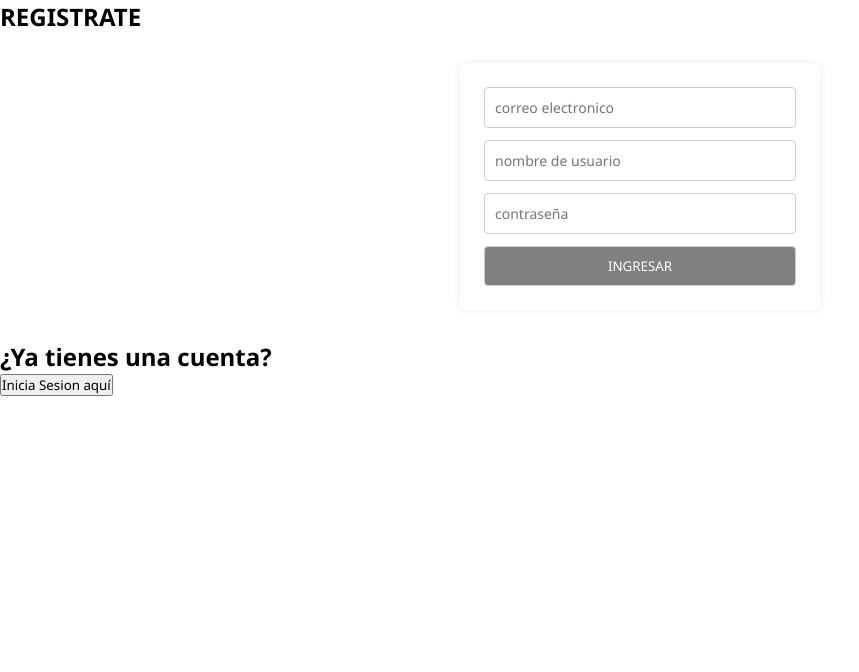
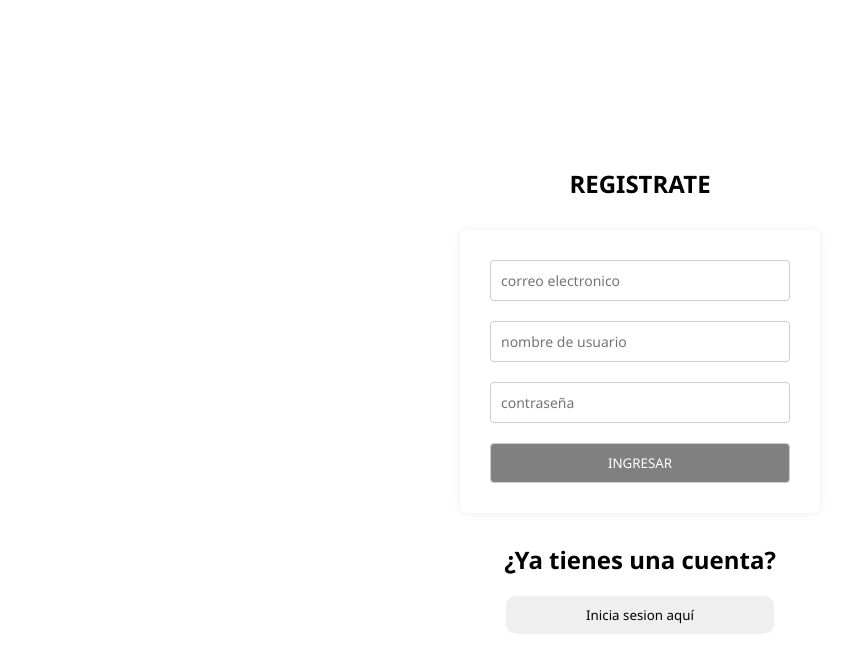
Before and after one commit to ZoeValverde/tp-frontend-valverde, a React (Vite) app: page /Register in a window 1280 px wide. Shown: the top 672 px of the page, without its empty margins (0-859 px from the left). Built offline with nearby package versions, Linux system fonts and the light colour scheme.

Commit message:
style: views Login and Register

```diff
--- a/src/assets/components/Chat.jsx
+++ b/src/assets/components/Chat.jsx
@@ -1,6 +1,5 @@
 import { useState, useRef, useEffect, useContext } from "react"
 import { ChatContext } from "../context/ChatContext.jsx"
-import { useNavigate } from "react-router-dom"
 
 const Chat = () => {
   const [text, setText] = useState("")
--- a/src/assets/styles/main.css
+++ b/src/assets/styles/main.css
@@ -11,10 +11,6 @@
   display: flex;
   background-color: #f9f9f9;
 }
-
-/* Register */
-
-
 
 /* aside styles */
 
@@ -79,7 +75,6 @@ background-color: aqua;
   width: 50px;
   border-radius: 50%;
 }
-
 
 
 .not-found-text {
@@ -219,26 +214,70 @@ background-color: aqua;
   background-color: rgb(123, 123, 123);
 }
 
-/* login styles */
+/* Register Styles*/
 
-/* Login styles */
+.Register{
+height: 100vh;
+align-content: center;
+text-align: center;
+}
+
+.register-login{
+  display: flex;
+  flex-direction: column;
+  justify-content: center;
+  align-items: center;
+}
+
+.register-login h2{
+  margin-bottom: 20px;
+}
+
+.register-login button{
+  padding: 10px 80px;
+  border-radius: 10px;
+  border: none;
+}
+
+/* Login*/
+
+.Login{
+height: 100vh;
+align-content: center;
+text-align: center;
+}
+
+.Login-Register{
+  display: flex;
+  flex-direction: column;
+  justify-content: center;
+  align-items: center;
+}
+
+.Login-Register h2{
+  margin-bottom: 20px;
+}
+
+.Login-Register button{
+  padding: 10px 80px;
+  border-radius: 10px;
+  border: none;
+}
+
+
+
+/* Input styles */
 
 section form {
   max-width: 360px;
   margin: 30px auto;
   display: flex;
   flex-direction: column;
-  gap: 12px;
+  gap: 20px;
   background-color: #ffffff;
-  padding: 24px;
+  padding: 30px;
   border-radius: 6px;
   box-shadow: 0px 0px 8px rgba(0, 0, 0, 0.08);
-}
-
-section .title-login {
-  text-align: center;
-  margin-top: 60px;
-  font-weight: 500;
 }
 
 section form input {
--- a/src/assets/views/Login.jsx
+++ b/src/assets/views/Login.jsx
@@ -40,17 +40,19 @@ const Login = () => {
     }
 
     return (
-        <section>
-            <h2>INCIA SESIO</h2>
+        <section className="Login">
+            <h2>INICIA SESIÓN</h2>
             <form onSubmit={handleSubmit}>
                 <input type="email" placeholder="correo electronico"  onChange={handleChangeEmail} value={email}/>
                 <input type="text" placeholder="nombre de usuario"  onChange={handleChangeName} value={name}/>
                 <input type="password" placeholder="contraseña"  onChange={handleChangePassword} value={password}/>
                 <button>INGRESAR</button>
                 {error && <h3>Error en alguno de los datos</h3>}
-        </form>
+            </form>
+            <div className="Login-Register">
         <h2>¿No tienes una cuenta?</h2>
             <button onClick={handleNavigate}>Registrate Aquí</button>
+        </div>
         </section>
     )
 }
--- a/src/assets/views/Register.jsx
+++ b/src/assets/views/Register.jsx
@@ -55,7 +55,7 @@ const Register = () => {
   }
 
   return (
-    <section>
+    <section className="Register">
       <h2>REGISTRATE</h2>
       <form onSubmit={handleSubmit}>
         <input
@@ -90,9 +90,11 @@ const Register = () => {
         }
         <button onClick={handleSubmit}>INGRESAR</button>
 
-          </form>
+      </form>
+      <div className="register-login">
           <h2>¿Ya tienes una cuenta?</h2>
-      <button onClick={handleNavigate}>Inicia Sesion aquí</button>
+      <button onClick={handleNavigate}>Inicia sesion aquí</button>
+    </div>
     </section>
   )
 }
```
